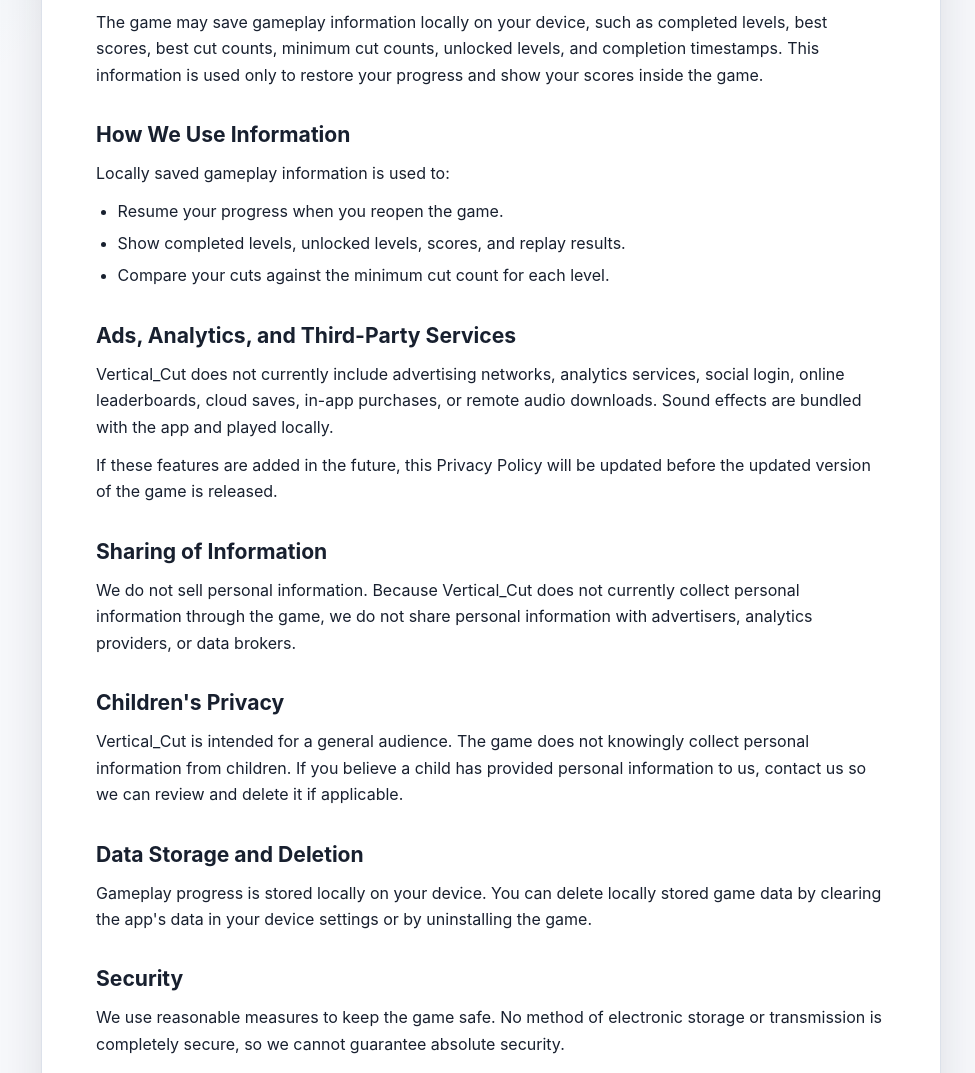
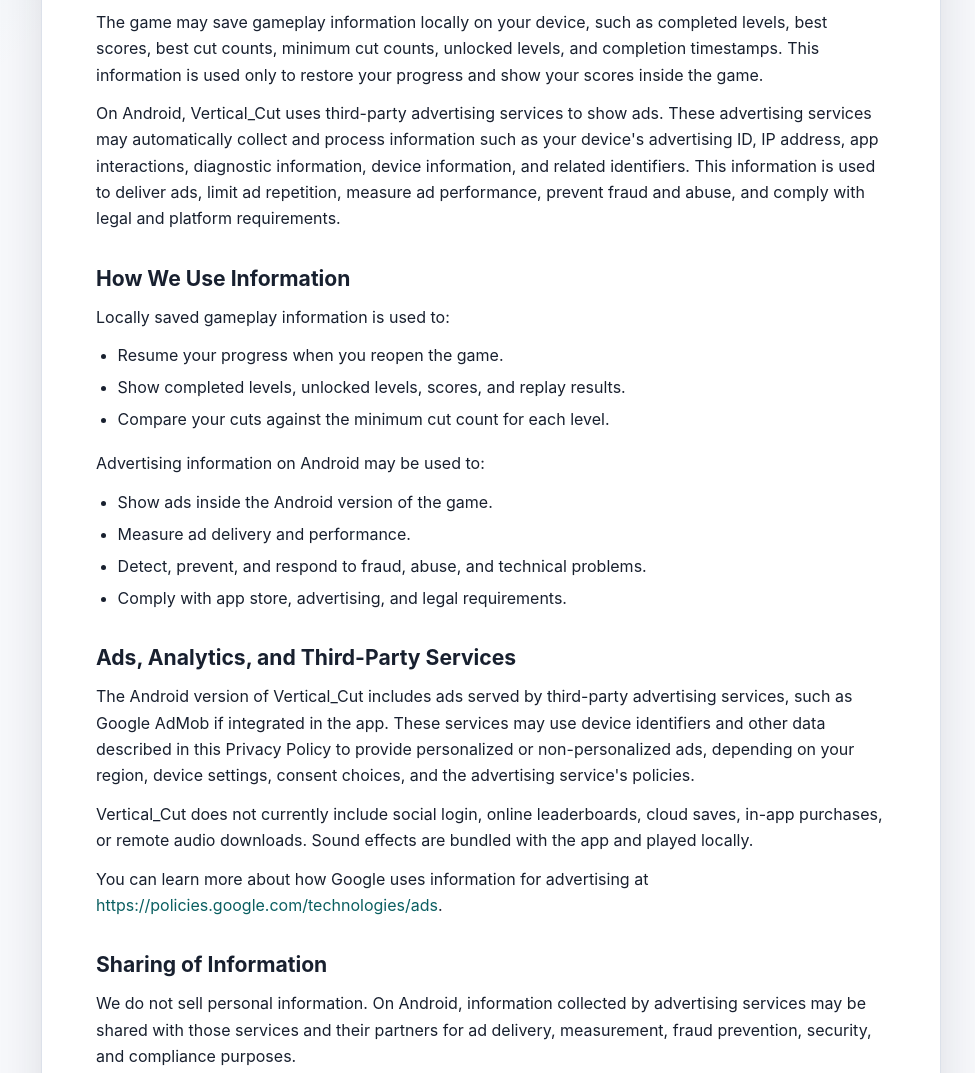
Before and after one commit to Mangoo0110/Vertical_Cut_Legal, a plain HTML site: page privacy-policy.html in a window 1280 px wide. Shown: the part 587-1660 px from the top of the page, without its empty margins (149-1124 px from the left). Drawn offline with Linux system fonts and the light colour scheme.

Commit message:
Disclose Android ads in privacy policy

```diff
--- a/privacy-policy.html
+++ b/privacy-policy.html
@@ -47,6 +47,14 @@
           timestamps. This information is used only to restore your progress and show your scores
           inside the game.
         </p>
+        <p>
+          On Android, Vertical_Cut uses third-party advertising services to show ads. These
+          advertising services may automatically collect and process information such as your
+          device's advertising ID, IP address, app interactions, diagnostic information, device
+          information, and related identifiers. This information is used to deliver ads, limit
+          ad repetition, measure ad performance, prevent fraud and abuse, and comply with legal
+          and platform requirements.
+        </p>
 
         <h2>How We Use Information</h2>
         <p>Locally saved gameplay information is used to:</p>
@@ -55,23 +63,37 @@
           <li>Show completed levels, unlocked levels, scores, and replay results.</li>
           <li>Compare your cuts against the minimum cut count for each level.</li>
         </ul>
+        <p>Advertising information on Android may be used to:</p>
+        <ul>
+          <li>Show ads inside the Android version of the game.</li>
+          <li>Measure ad delivery and performance.</li>
+          <li>Detect, prevent, and respond to fraud, abuse, and technical problems.</li>
+          <li>Comply with app store, advertising, and legal requirements.</li>
+        </ul>
 
         <h2>Ads, Analytics, and Third-Party Services</h2>
         <p>
-          Vertical_Cut does not currently include advertising networks, analytics services,
-          social login, online leaderboards, cloud saves, in-app purchases, or remote audio
-          downloads. Sound effects are bundled with the app and played locally.
+          The Android version of Vertical_Cut includes ads served by third-party advertising
+          services, such as Google AdMob if integrated in the app. These services may use device
+          identifiers and other data described in this Privacy Policy to provide personalized or
+          non-personalized ads, depending on your region, device settings, consent choices, and
+          the advertising service's policies.
         </p>
         <p>
-          If these features are added in the future, this Privacy Policy will be updated before
-          the updated version of the game is released.
+          Vertical_Cut does not currently include social login, online leaderboards, cloud saves,
+          in-app purchases, or remote audio downloads. Sound effects are bundled with the app and
+          played locally.
+        </p>
+        <p>
+          You can learn more about how Google uses information for advertising at
+          <a href="https://policies.google.com/technologies/ads">https://policies.google.com/technologies/ads</a>.
         </p>
 
         <h2>Sharing of Information</h2>
         <p>
-          We do not sell personal information. Because Vertical_Cut does not currently collect
-          personal information through the game, we do not share personal information with
-          advertisers, analytics providers, or data brokers.
+          We do not sell personal information. On Android, information collected by advertising
+          services may be shared with those services and their partners for ad delivery,
+          measurement, fraud prevention, security, and compliance purposes.
         </p>
 
         <h2>Children's Privacy</h2>
@@ -85,6 +107,12 @@
         <p>
           Gameplay progress is stored locally on your device. You can delete locally stored game
           data by clearing the app's data in your device settings or by uninstalling the game.
+        </p>
+        <p>
+          Advertising data handled by third-party advertising services is controlled according to
+          those services' policies and your device settings. On Android, you can reset or delete
+          your advertising ID and manage ad personalization in your device privacy settings where
+          supported.
         </p>
 
         <h2>Security</h2>
```
Also changed, not shown: 1 other file.
